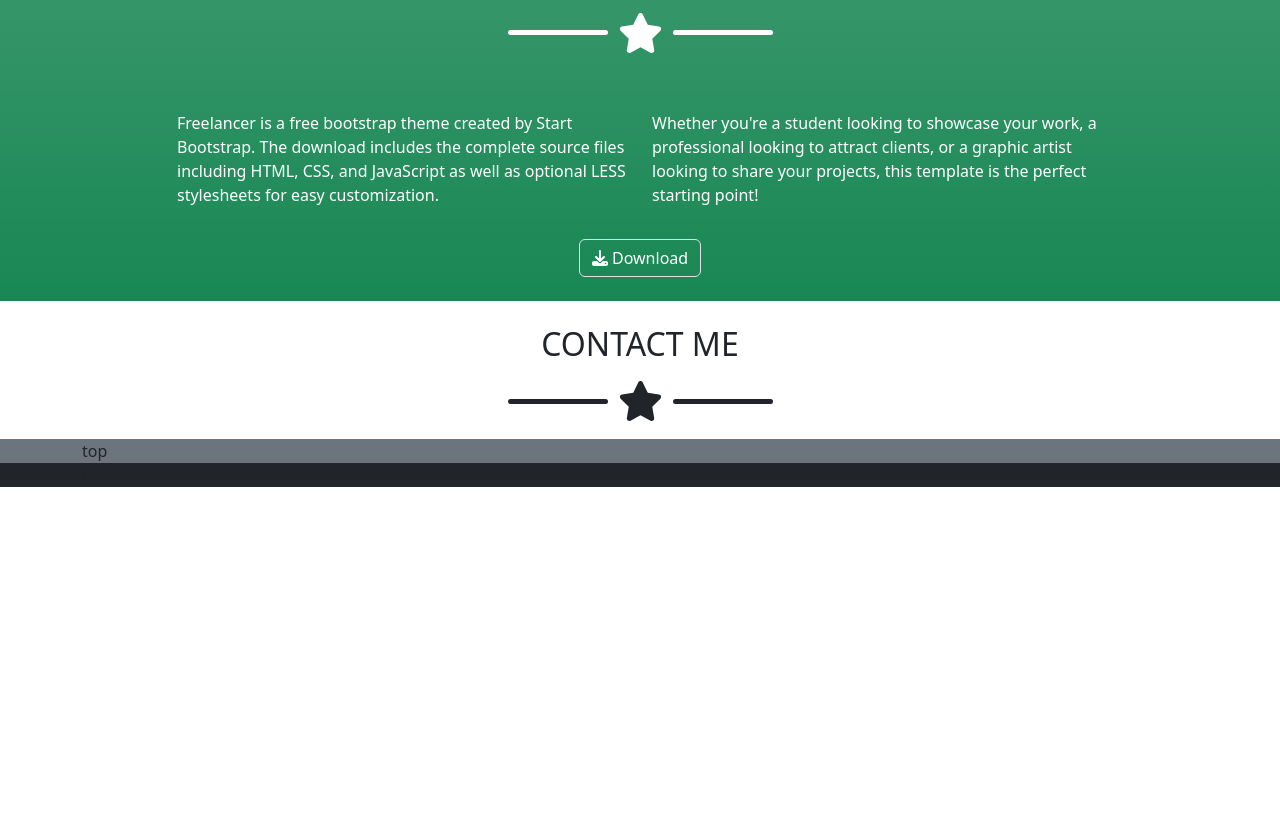
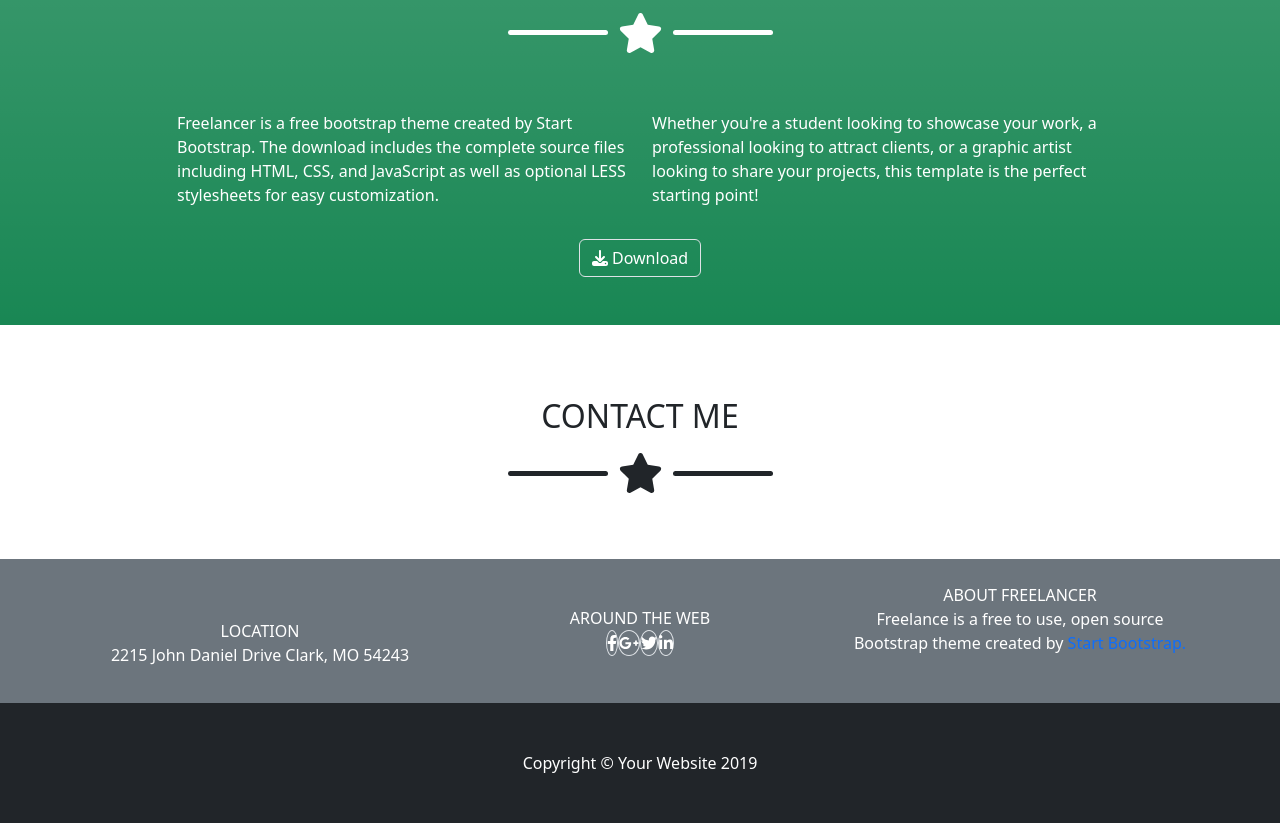
Before and after one commit to Hycarus/html-css-bootstrap-freelancer, a plain HTML site: page index.html in a window 1280 px wide. Shown: the part 1305-2128 px from the top of the page. Before the commit the page ends 1792 px from the top, so only its background shows below. Drawn offline with nearby package versions, Linux system fonts and the light colour scheme.

Commit message:
added footer section

```diff
--- a/index.html
+++ b/index.html
@@ -88,7 +88,7 @@
             </div>
         </section>
         <section class="bg-success bg-gradient container-fluid">
-            <div class="container-sm d-flex flex-column justify-content-center align-items-center pb-4">
+            <div class="container-sm d-flex flex-column justify-content-center align-items-center pb-5">
                 <div class="d-flex justify-content-center flex-column align-items-center py-4">
                     <h2 class="text-uppercase text-white">
                         About
@@ -103,10 +103,14 @@
                 </div>
                 <div class="d-flex row justify-content-center pb-3">
                     <div class="text-white py-3  col-8 col-md-5 col-lg-5 ">
-                        Freelancer is a free bootstrap theme created by Start Bootstrap. The download includes the complete source files including HTML, CSS, and JavaScript as well as optional LESS stylesheets for easy customization.
+                        Freelancer is a free bootstrap theme created by Start Bootstrap. The download includes the
+                        complete source files including HTML, CSS, and JavaScript as well as optional LESS stylesheets
+                        for easy customization.
                     </div>
                     <div class="text-white py-3  col-8 col-md-5 col-lg-5">
-                        Whether you're a student looking to showcase your work, a professional looking to attract clients, or a graphic artist looking to share your projects, this template is the perfect starting point!
+                        Whether you're a student looking to showcase your work, a professional looking to attract
+                        clients, or a graphic artist looking to share your projects, this template is the perfect
+                        starting point!
                     </div>
                 </div>
                 <div class="btn border text-white">
@@ -114,7 +118,7 @@
                 </div>
             </div>
         </section>
-        <section class="bg-white container-fluid">
+        <section class="bg-white container-fluid py-5 ">
             <div class="container-sm d-flex align-items-center justify-content-center flex-column pt-4">
                 <h2 class="text-uppercase">
                     contact me
@@ -131,13 +135,41 @@
     </main>
     <footer>
         <div class="top-footer bg-secondary">
-            <div class="container">
-                top
+            <div class="container-sm text-white ">
+                <div class="row">
+                    <div class="col-12 col-md-4  d-flex align-items-center justify-content-center flex-column py-4 pt-5">
+                        <div class="text-uppercase">location</div>
+                        <div>
+                            2215 John Daniel Drive Clark, MO
+                            54243
+                        </div>
+                    </div>
+                    <div class="col-12 col-md-4  d-flex align-items-center justify-content-center flex-column py-4">
+                        <div class="text-uppercase">
+                            around the web
+                        </div>
+                        <div class="d-flex align-items-center justify-content-center">
+                            <div class="rounded-circle border"><i class="fa-brands fa-facebook-f"></i></div>
+                            <div class="rounded-circle border"><i class="fa-brands fa-google-plus-g"></i></div>
+                            <div class="rounded-circle border"><i class="fa-brands fa-twitter"></i></div>
+                            <div class="rounded-circle border"><i class="fa-brands fa-linkedin-in"></i></div>
+                        </div>
+                    </div>
+                    <div class="col-12 col-md-4  d-flex align-items-center justify-content-center flex-column py-4 pb-5 ">
+                        <div class="text-uppercase">
+                            about freelancer
+                        </div>
+                        <div class="text-center">
+                            Freelance is a free to use, open source Bootstrap theme created by
+                            <a href="#" class="text-decoration-none text-success-emphasis">Start Bootstrap.</a>
+                        </div>
+                    </div>
+                </div>
             </div>
         </div>
         <div class="top-footer bg-dark">
-            <div class="container">
-                bottom
+            <div class="container-sm text-white text-center py-5 ">
+                Copyright © Your Website 2019
             </div>
         </div>
     </footer>
```
